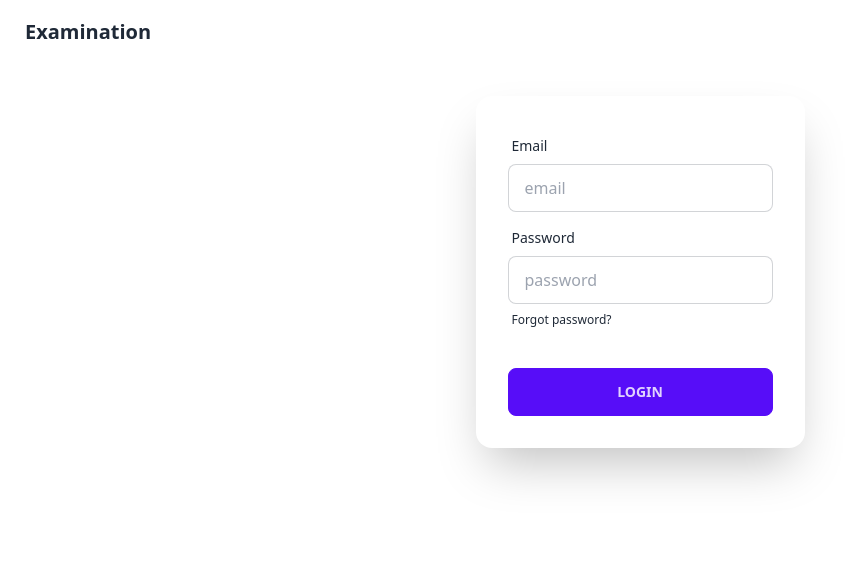
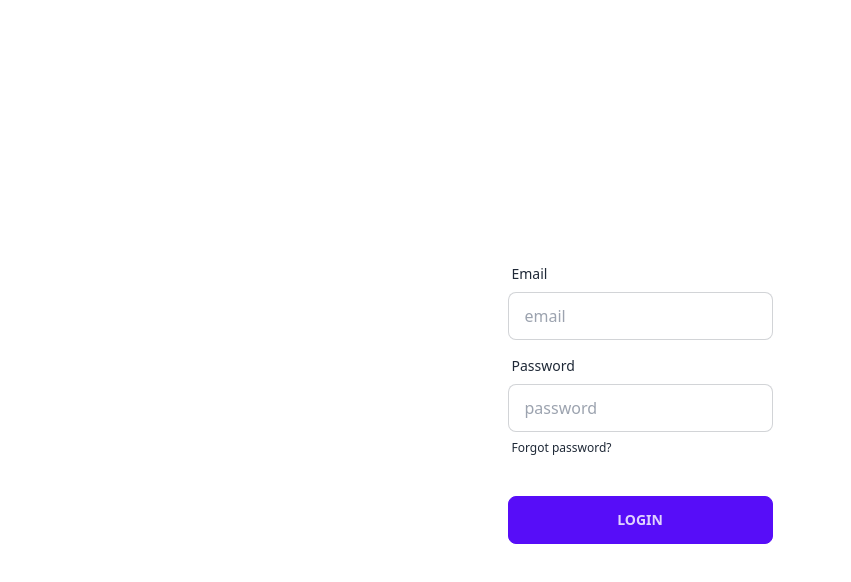
Before and after one commit to teamy2/examination, a SvelteKit app: page /login in a window 1280 px wide. Shown: the top 582 px of the page, without its empty margins (0-851 px from the left). Built offline with nearby package versions, Linux system fonts and the light colour scheme.

Commit message:
feat: center login page

```diff
--- a/src/routes/+layout.svelte
+++ b/src/routes/+layout.svelte
@@ -1,15 +1,19 @@
-<script>
+<script lang="ts">
+	import { page } from '$app/stores';
 	import '../app.css';
 </script>
 
+{#if $page.url.pathname === '/login'}
+	<slot />
+{:else}
 	<div class="min-h-screen">
 		<div class="navbar">
 			<div class="flex-1">
 				<a class="btn btn-ghost normal-case text-xl red">Examination</a>
 			</div>
-
 		</div>
-	<div class="min-h-full p-8">
+		<div class="h-full p-8">
 			<slot />
 		</div>
 	</div>
+{/if}
--- a/src/routes/+page.svelte
+++ b/src/routes/+page.svelte
@@ -1,5 +1,5 @@
 <div class="hero min-h-screen bg-gradient-to-r from-indigo-500">
-	<div class="hero-content text-center text-white ">
+	<div class="hero-content text-center text-white">
 		<div class="">
 			<h1 class="text-5xl font-bold">Welcome to Examination!</h1>
 			<p class="py-6">Create quizzes to educate others</p>
--- a/src/routes/login/+page.svelte
+++ b/src/routes/login/+page.svelte
@@ -1,17 +1,26 @@
-<div class="grid place-items-center h-full justify-center items-center">
-    <div class="card flex-shrink-10 w-full max-w-sm shadow-2xl bg-base-100">
+<div class="grid place-items-center min-h-screen">
 	<form class="card-body">
 		<div class="form-control">
 			<label class="label">
 				<span class="label-text">Email</span>
 			</label>
-            <input type="email" placeholder="email" class="input input-bordered" required />
+			<input
+				type="email"
+				placeholder="email"
+				class="input input-bordered"
+				required
+			/>
 		</div>
 		<div class="form-control">
 			<label class="label">
 				<span class="label-text">Password</span>
 			</label>
-            <input type="password" placeholder="password" class="input input-bordered" required />
+			<input
+				type="password"
+				placeholder="password"
+				class="input input-bordered"
+				required
+			/>
 			<label class="label">
 				<a href="#" class="label-text-alt link link-hover">Forgot password?</a>
 			</label>
@@ -21,4 +30,3 @@
 		</div>
 	</form>
 </div>
-</div>
--- a/src/routes/quizzes/[id]/+page.svelte
+++ b/src/routes/quizzes/[id]/+page.svelte
@@ -1,14 +1,11 @@
 <script lang="ts">
-    import { page } from "$app/stores";
+	import { page } from '$app/stores';
 
-    import {quizzes} from "$lib/quizzes";
+	import { quizzes } from '$lib/quizzes';
 
+	const id = parseInt($page.params.id);
 
-
-    const id = parseInt($page.params.id);
-
-    const quiz = quizzes.find(q => q.id === id)!;
-
+	const quiz = quizzes.find(q => q.id === id)!;
 </script>
 
 <div>{quiz.author}</div>
```
Also changed, not shown: src/routes/quizzes/+page.svelte (+4 -5 lines), 1 other file (tests, documents, lock files or other folders). Lines whose indentation alone changed are shown as unchanged.
